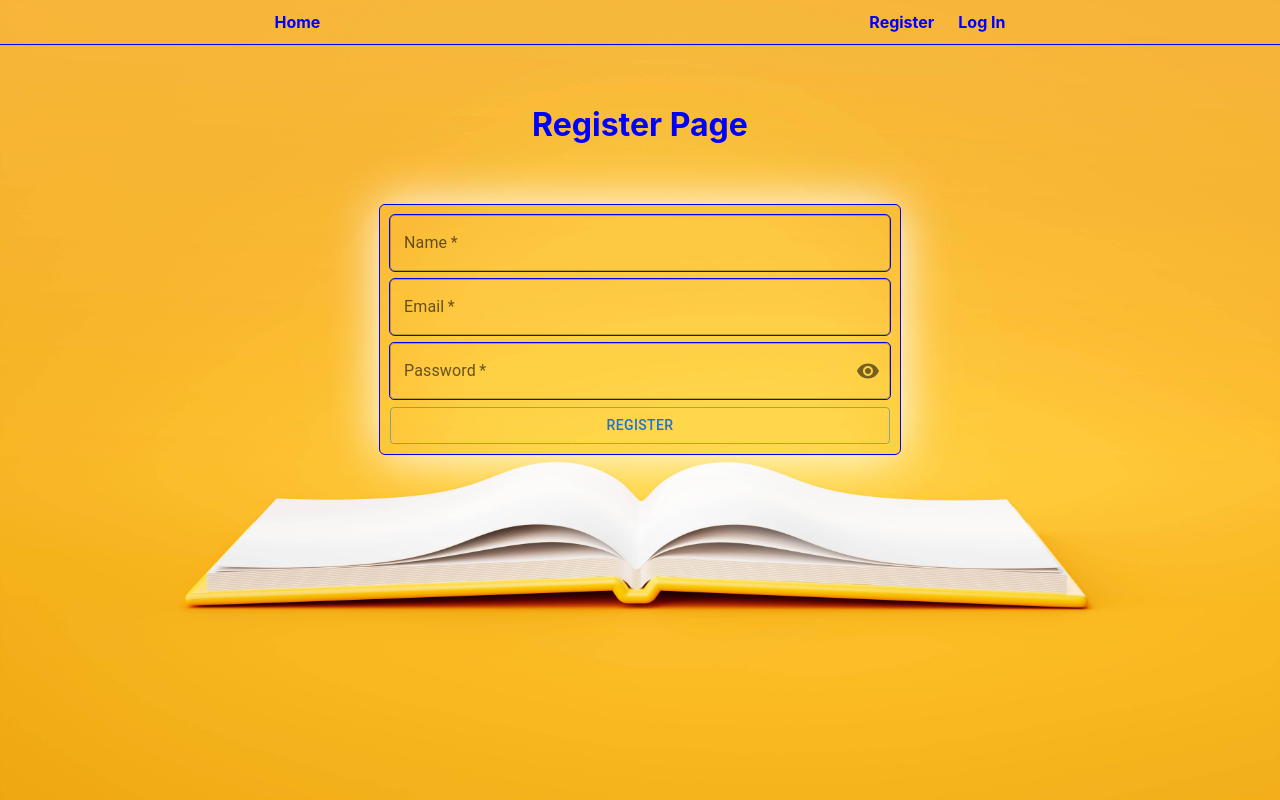
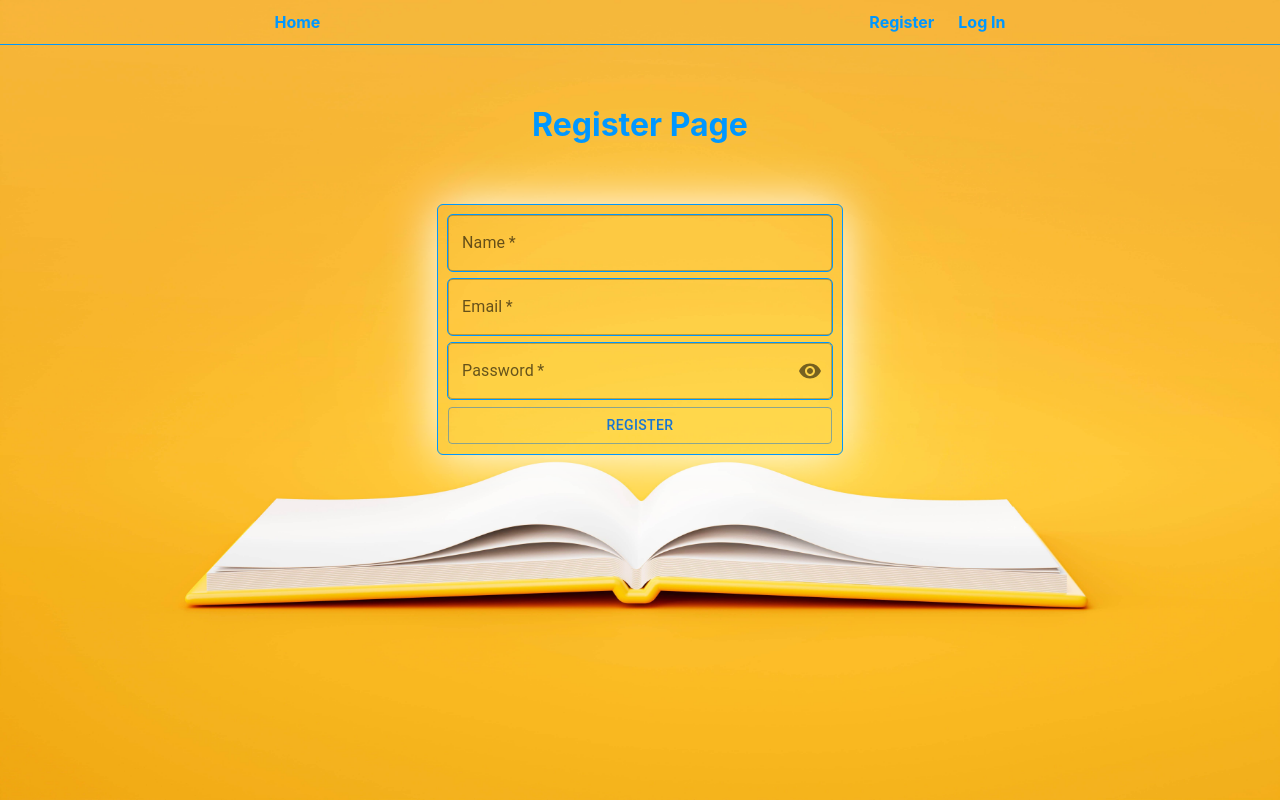
Before and after one commit to Volodymyr-Benkovskyy/goit-react-hw-08-phonebook-swagger, a React (Create React App) app: page /register in a window 1280 px wide. Built offline with nearby package versions, Linux system fonts and the light colour scheme.

Commit message:
fix style

```diff
--- a/src/components/AuthNavList/AuthNavList.module.css
+++ b/src/components/AuthNavList/AuthNavList.module.css
@@ -3,7 +3,7 @@
   text-decoration: none;
   padding: 12px;
   font-weight: 700;
-  color: blue;
+  color: #0097ff;
 }
 
 .link:hover {
--- a/src/components/ContactForm/ContactForm.module.css
+++ b/src/components/ContactForm/ContactForm.module.css
@@ -1,15 +1,3 @@
-/* .formBox {
-  display: flex;
-  flex-direction: column;
-
-  padding: 30px;
-  font-size: 18px;
-  margin: 0 auto 40px;
-
-  width: max-content;
-  box-shadow: 0px 0px 50px rgba(255, 255, 255, 1);
-} */
-
 .container {
   margin: 20px auto;
   display: flex;
@@ -35,11 +23,11 @@
 }
 
 .textfield:focus {
-  outline: 1px solid blue;
+  outline: 1px solid #0097ff;
 }
 
 .textfield:hover {
-  color: blue;
+  color: #0097ff;
 }
 
 .textfieldbtn {
@@ -48,11 +36,11 @@
   outline: none;
   font-size: 10px;
   width: 100%;
-  color: blue;
+  color: #0097ff;
   padding: 5px 0;
   border-radius: 3px;
   background-color: white;
 }
 .textfieldbtn:focus {
-  outline: 1px solid blue;
+  outline: 1px solid #0097ff;
 }
--- a/src/components/ContactList/ContactList.module.css
+++ b/src/components/ContactList/ContactList.module.css
@@ -1,5 +1,5 @@
 .contactList {
-  width: 370px;
+  width: 50%;
   padding-left: 0;
   margin-top: 10px;
   margin-left: auto;
@@ -9,7 +9,7 @@
   display: flex;
   justify-content: space-between;
   margin-bottom: 10px;
-  border-bottom: 1px solid blue;
+  border-bottom: 1px solid #0097ff;
 }
 
 .contactBtnDel {
@@ -22,5 +22,5 @@
   border-radius: 3px;
   border: none;
   background-color: white;
-  color: blue;
+  color: #0097ff;
 }
--- a/src/components/Filter/Filter.module.css
+++ b/src/components/Filter/Filter.module.css
@@ -13,12 +13,12 @@
 }
 
 .filterInput {
-  width: 300px;
+  width: 20vw;
   border: none;
   outline: none;
   border-radius: 3px;
   box-shadow: 0px 0px 10px rgba(255, 255, 255, 1);
 }
 .filterInput:focus {
-  outline: 1px solid blue;
+  outline: 1px solid #0097ff;
 }
--- a/src/components/Header/header.module.css
+++ b/src/components/Header/header.module.css
@@ -3,5 +3,5 @@
   justify-content: space-around;
   align-items: center;
   margin-bottom: 16px;
-  border-bottom: 1px solid blue;
+  border-bottom: 1px solid #0097ff;
 }
--- a/src/components/Loader/Loader.module.css
+++ b/src/components/Loader/Loader.module.css
@@ -4,7 +4,7 @@
   left: 0;
   width: 100vw;
   height: 100vh;
-  background-color: blue;
+  background-color: #0097ff;
   display: flex;
   justify-content: center;
   align-items: center;
--- a/src/components/LoginForm/LoginForm.jsx
+++ b/src/components/LoginForm/LoginForm.jsx
@@ -91,7 +91,7 @@ const LoginForm = () => {
         />
       </FormControl>
        <Button variant="outlined" type="submit">
-        Login Page
+        Login
       </Button>
     </form>
   );
--- a/src/components/LoginForm/LoginForm.module.css
+++ b/src/components/LoginForm/LoginForm.module.css
@@ -3,8 +3,8 @@
   display: flex;
   flex-direction: column;
   gap: 8px;
-  border: 1px solid blue;
-  width: 500px;
+  border: 1px solid #0097ff;
+  width: 30%;
   padding: 12px;
   border-radius: 6px;
   /* color:#1976d2; */
@@ -13,7 +13,7 @@
 
 .textfield {
   border-radius: 5px;
-  outline: 1px solid blue;
+  outline: 1px solid #0097ff;
 }
 
 .textfield:focus,
--- a/src/components/Navigation/Navigation.module.css
+++ b/src/components/Navigation/Navigation.module.css
@@ -3,13 +3,9 @@
   text-decoration: none;
   padding: 12px;
   font-weight: 700;
-  color: blue;
+  color: #0097ff;
 }
 
 .link:hover {
   color: white;
 }
-
-.link.active {
-  color: #e84a5f;
-}
--- a/src/components/RegisterForm/RegisterForm.module.css
+++ b/src/components/RegisterForm/RegisterForm.module.css
@@ -3,8 +3,8 @@
   display: flex;
   flex-direction: column;
   gap: 8px;
-  border: 1px solid blue;
-  width: 500px;
+  border: 1px solid #0097ff;
+  width: 30%;
   padding: 10px;
   border-radius: 6px;
   box-shadow: 0px 0px 50px rgba(255, 255, 255, 1);
@@ -12,7 +12,7 @@
 
 .textfield {
   border-radius: 5px;
-  outline: 1px solid blue;
+  outline: 1px solid #0097ff;
 }
 
 .textfield:focus,
--- a/src/components/UserMenu/UserMenu.module.css
+++ b/src/components/UserMenu/UserMenu.module.css
@@ -10,7 +10,7 @@
   text-decoration: none;
   padding: 12px;
   font-weight: 700;
-  color: blue;
+  color: #0097ff;
 }
 
 .username:hover {
@@ -23,5 +23,5 @@
   text-decoration: none;
   padding: 12px;
   font-weight: 700;
-  color: blue;
+  color: #0097ff;
 }
--- a/src/index.css
+++ b/src/index.css
@@ -19,5 +19,5 @@ body {
   background-repeat: no-repeat;
   background-position: top 30px;
   top: 300px;
-  color: blue;
+  color: #0097ff;
 }
```
